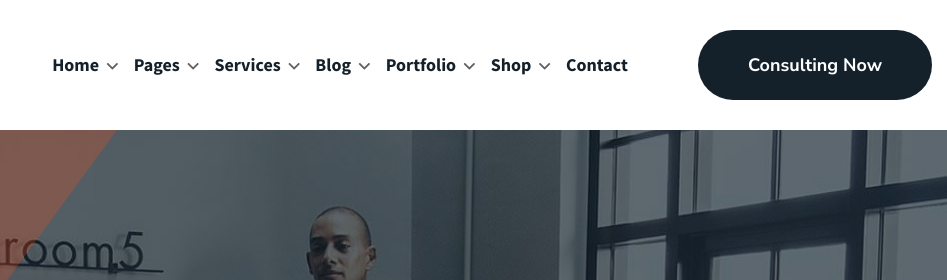
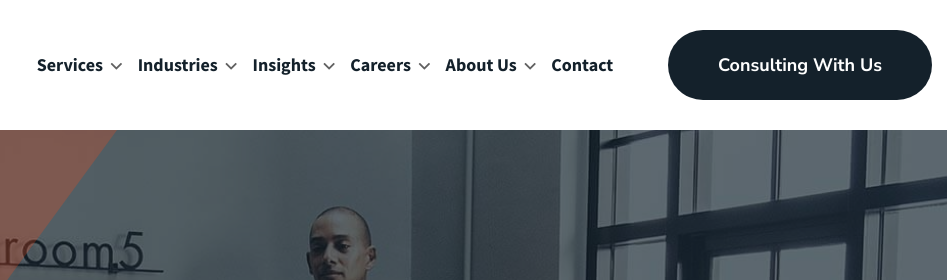
Before and after one commit to bjornmage/reveltek-1, a plain HTML site: page index.html in a window 1280 px wide. Shown: the top 280 px of the page, 333-1280 px from the left. Drawn offline with Linux system fonts and the light colour scheme.

Commit message:
Nav Menu

```diff
--- a/index.html
+++ b/index.html
@@ -67,15 +67,16 @@
 						<div class="menu-items">
 							<ul>
 								<li class="has-submemu">
-									<a href="index.html">Home</a>
+									<a href="services.html">Services</a>
 									<ul class="submenu">
-										<li><a href="index.html">Home One</a></li>
-										<li><a href="index-2.html">Home Two</a> </li>
-										<li><a href="index-3.html">Home Three</a></li>
+										<li><a href="services-2.html">Services Two</a></li>
+										<li><a href="service-details.html">Service Details</a></li>
+										<li><a href="blog-grid.html">Blog Grid</a></li>
+										<li><a href="blog-details.html">Blog Details</a></li>
 									</ul>
 								</li>
 								<li class="has-submemu">
-									<a href="#">Pages</a>
+									<a href="#">Industries</a>
 									<ul class="submenu">
 										<li><a href="about.html">About us</a></li>
 										<li><a href="team.html">Our Team</a> </li>
@@ -87,34 +88,28 @@
 									</ul>
 								</li>
 								<li class="has-submemu">
-									<a href="services.html">Services</a>
+									<a href="index.html">Insights</a>
 									<ul class="submenu">
-										<li><a href="services-2.html">Services Two</a></li>
-										<li><a href="service-details.html">Service Details</a></li>
+										<li><a href="index.html">Home One</a></li>
+										<li><a href="index-2.html">Home Two</a> </li>
+										<li><a href="index-3.html">Home Three</a></li>
+										<li><a href="blog-standard.html">Blog Standard</a></li>
 									</ul>
 								</li>
 								<li class="has-submemu">
-									<a href="blog-grid.html">Blog</a>
-									<ul class="submenu">
-										<li><a href="blog-standard.html">Blog Standard</a></li>
-										<li><a href="blog-grid.html">Blog Grid</a></li>
-										<li><a href="blog-details.html">Blog Details</a></li>
-									</ul>
-								</li>
-								<li class="has-submemu">
-									<a href="portfolio.html">Portfolio</a>
-									<ul class="submenu">
-										<li><a href="portfolio-2.html">Portfolio Two</a></li>
-										<li><a href="portfolio-details.html">Portfolio Details</a></li>
-									</ul>
-								</li>
-								<li class="has-submemu">
-									<a href="shop.html">Shop</a>
+									<a href="shop.html">Careers</a>
 									<ul class="submenu">
 										<li><a href="shop.html">Shop</a></li>
 										<li><a href="product-details.html">Product Details</a></li>
 										<li><a href="cart.html">Cart</a></li>
 										<li><a href="checkout.html">Checkout</a></li>
+									</ul>
+								</li>
+								<li class="has-submemu">
+									<a href="portfolio.html">About Us</a>
+									<ul class="submenu">
+										<li><a href="portfolio-2.html">Portfolio Two</a></li>
+										<li><a href="portfolio-details.html">Portfolio Details</a></li>
 									</ul>
 								</li>
 								<li><a href="contact.html">Contact</a></li>
@@ -128,7 +123,7 @@
 					<div class="navbar-extra d-lg-block d-flex align-items-center">
 						<!-- Navbtn -->
 						<div class="navbar-btn nav-push-item">
-							<a class="main-btn main-btn-3" href="#">Consulting Now</a>
+							<a class="main-btn main-btn-3" href="#">Consulting With Us</a>
 						</div>
 						<!-- Navbar Toggler -->
 						<div class="navbar-toggler">
```
